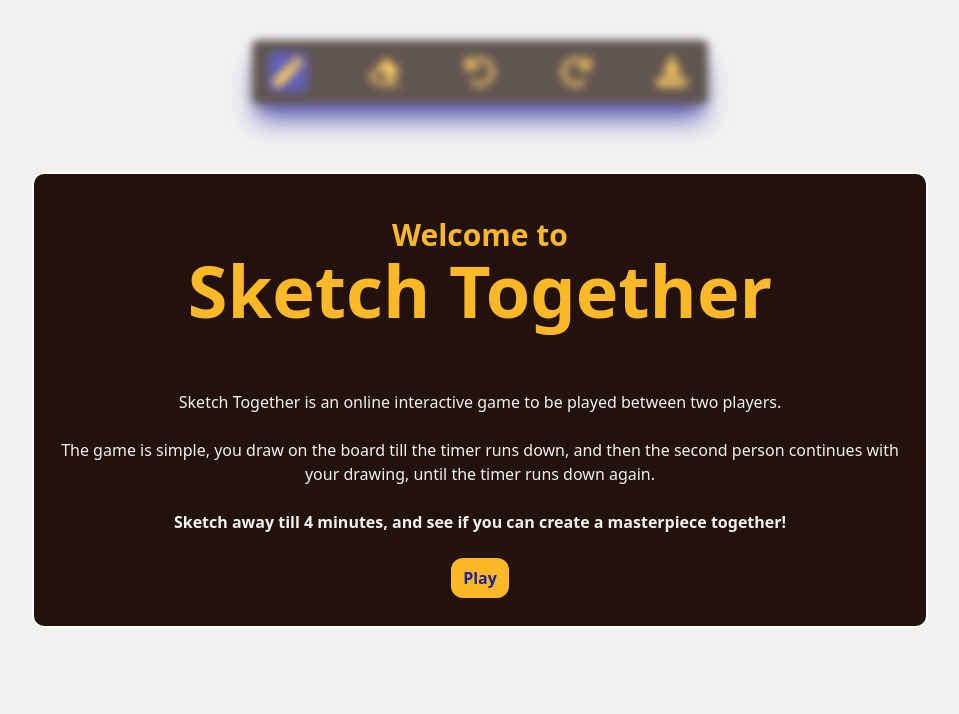
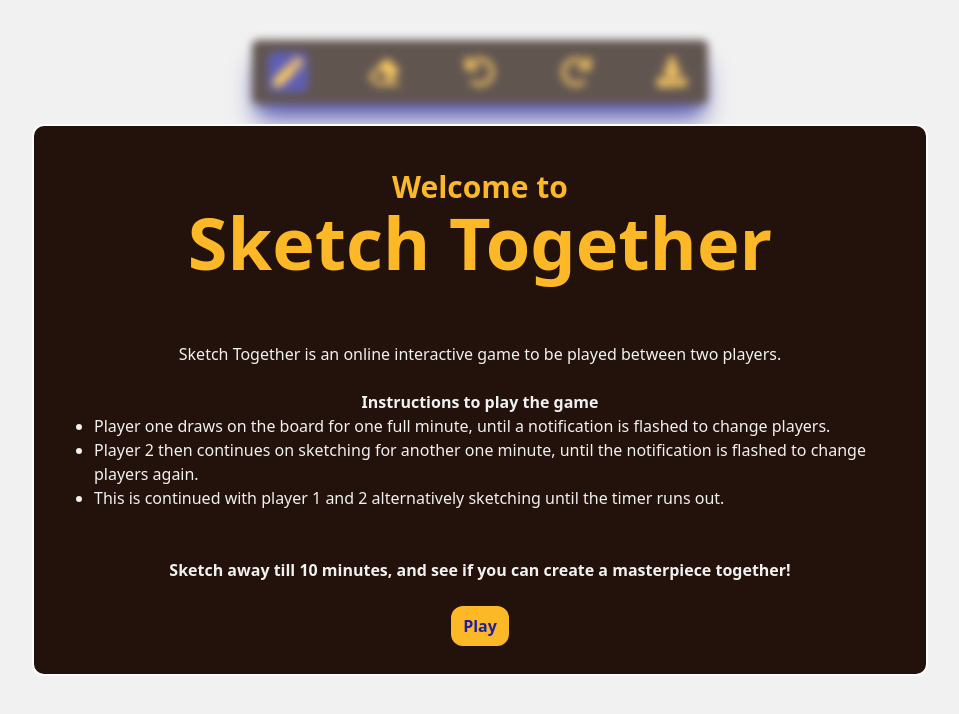
Before and after one commit to KartikChinda/sketchTogether, a Next.js app: page / in a window 1280 px wide. Shown: the top 714 px of the page, without its empty margins (160-1119 px from the left). Built offline with nearby package versions, Linux system fonts and the light colour scheme.

Commit message:
Made text changes to the model and cleaned up some code

```diff
--- a/app/components/Model.tsx
+++ b/app/components/Model.tsx
@@ -1,3 +1,4 @@
+
 import React from 'react'
 
 // this needs to be written otherwise you will be given the implicit type any error.
@@ -14,13 +15,20 @@ const Model = ({ handleClick }: Props) => {
         <div className='fixed top-2 md:top-0 inset-0 bg-opacity-30 backdrop-blur-sm flex justify-center items-center font-sans z-20 bg-[#F1F1F1]'>
             <div className='bg-[#23120B] border-2 rounded-xl border-[#fff] flex relative top-14 md:top-0 flex-col gap-3 md:w-[70%] w-[100%]  m-5 p-2 justify-center items-center group'>
                 <span className='text-7xl  text-center font-bold text-[#FDB827]'><span className='text-3xl font-semibold'>Welcome to</span><br /> Sketch Together</span>
-                <p className='text-md text-[#F1F1F1] p-3 text-center mt-10'>
-                    Sketch Together is an online interactive game to be played between two players.<br /> <br /> The game is simple, you draw on the board till the timer runs down, and then the second person continues with your drawing, until the timer runs down again.
+                <div className='text-md text-[#F1F1F1] p-3 text-center mt-10'>
+                    Sketch Together is an online interactive game to be played between two players.<br /> <br />
+                    <span className='font-bold'>Instructions to play the game</span>
+                    <ul className='text-left list-disc pl-10 text-[#f1f1f1]'>
+                        <li>Player one draws on the board for one full minute, until a notification is flashed to change players. </li>
+                        <li>Player 2 then continues on sketching for another one minute, until the notification is flashed to change players again. </li>
+                        <li>This is continued with player 1 and 2 alternatively sketching until the timer runs out.</li>
+                    </ul>
+
                     <br /> <br />
-                    <span className='font-semibold'>
-                        Sketch away till 4 minutes, and see if you can create a masterpiece together!
+                    <span className='font-semibold text-[#f1f1f1]'>
+                        Sketch away till 10 minutes, and see if you can create a masterpiece together!
                     </span>
-                </p>
+                </div>
 
                 <button onClick={handleClick} className='rounded-xl bg-[#FDB827] text-[#21209C] p-2 px-3 font-bold mb-5 hover:bg-[#21209C] hover:text-[#fdb827]'>
                     Play
--- a/app/components/Timers.tsx
+++ b/app/components/Timers.tsx
@@ -4,8 +4,8 @@ import PlayerModel from './PlayerModel';
 
 const Timers = () => {
 
-    const [minutes, setminutes] = useState<number>(0)
-    const [seconds, setseconds] = useState<number>(4)
+    const [minutes, setminutes] = useState<number>(9)
+    const [seconds, setseconds] = useState<number>(59)
     const [isTimerActive, setisTimerActive] = useState<boolean>(true)
     const [showComponent, setshowComponent] = useState<boolean>(false)
 
@@ -34,8 +34,10 @@ const Timers = () => {
 
     useEffect(() => {
         setplayerOnePlays(!playerOnePlays);
-        // console.log("Player one plays: ", playerOnePlays)
-        setshowComponent(true);
+        if (minutes === 0) setshowComponent(false);
+        else {
+            setshowComponent(true);
+        }
 
         const toRef = setTimeout(() => {
             clearTimeout(toRef);
@@ -57,8 +59,8 @@ const Timers = () => {
                 </div>
                 <div>
                     {isTimerActive ? <div className='text-md font-medium text-[#FDB827] ml-2 mt-2'>
-                        <span className='font-bold'>{playerOnePlays ? "Player 1" : "Player 2"}</span> drawing.
-                    </div> : <div className='text-md text-[#FDB827] text-center md:hidden'>Download your sketch by clicking on the download button in the menu. </div>}
+                        <span className='font-bold'>{playerOnePlays ? "Player 1" : "Player 2"}</span>'s turn.
+                    </div> : <div className='text-md text-[#FDB827] text-center md:hidden'>Download your masterpiece by clicking on the download button in the menu. </div>}
                 </div>
 
 
```
